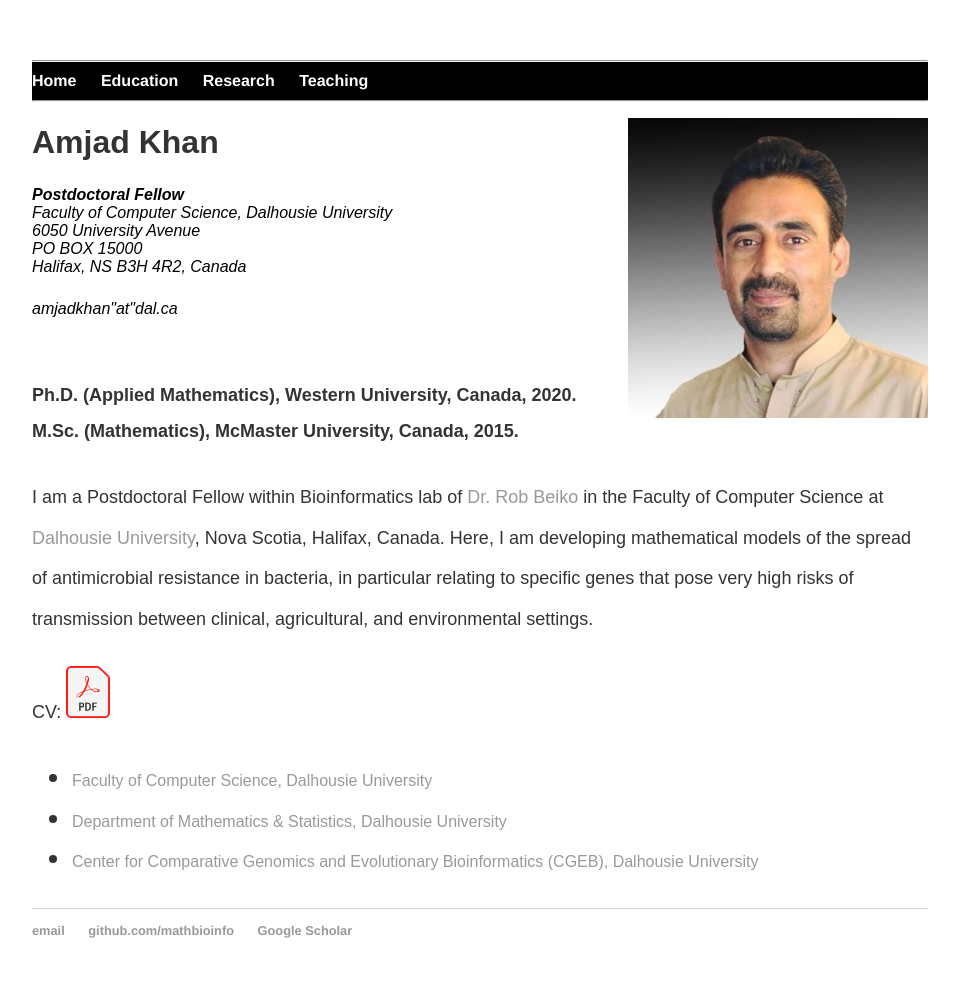
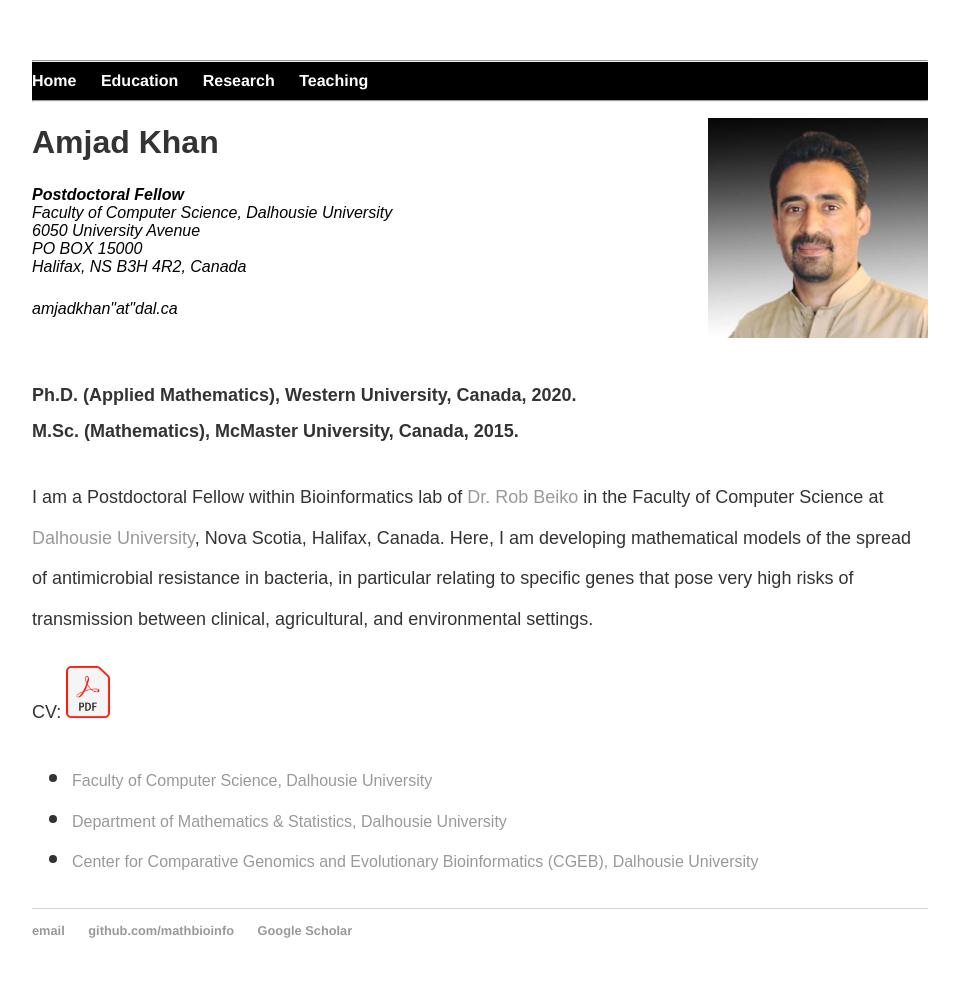
Before and after one commit to MathBioInfo/amjadkhan, a Jekyll site: the page index.html, which Jekyll copies as it is, in a window 1280 px wide. Shown: the whole page, without its empty margins (160-1119 px from the left). Built offline with Jekyll 4.4.1, drawn with Linux system fonts in a browser that asks for light colours.

Commit message:
Update index.html

```diff
--- a/index.html
+++ b/index.html
@@ -26,7 +26,7 @@
 			<hr>
 		</ul>
 		</nav>
-		<img src="images/Amjad.jfif" style="float: right; width: 300px; margin-left: 15px;">
+		<img src="images/Amjad.jfif" style="float: right; width: 220px; margin-left: 15px;">
 		<div class="container">
     		<div class="blurb">
 			<div class="profile-body">
```
